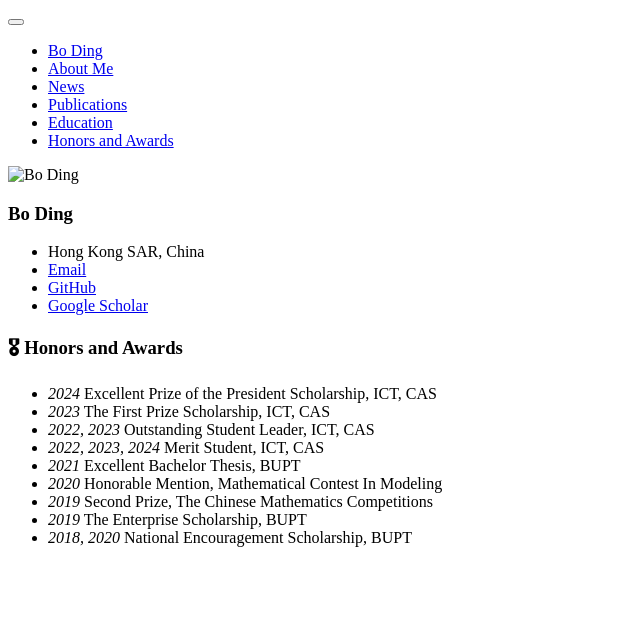
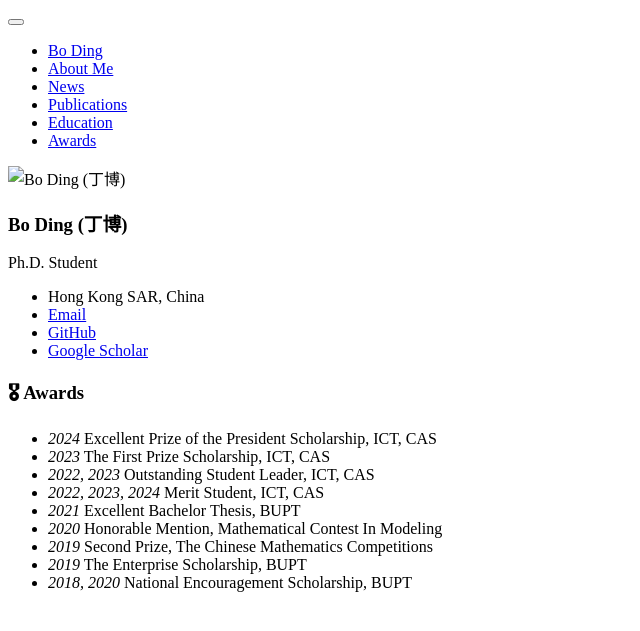
Before and after one commit to BeauDing/BeauDing.github.io, a Jekyll site: the page built from _pages/includes/honors.md, in a window 1280 px wide. Shown: the top 631 px of the page, without its empty margins (0-640 px from the left). Built offline with Jekyll 4.4.1, drawn with Linux system fonts in a browser that asks for light colours; our own code applies the rules of GitHub Pages for plain Markdown files.

Commit message:
Refine sidebar title and awards label

```diff
--- a/_config.yml
+++ b/_config.yml
@@ -22,9 +22,9 @@ baidu_site_verification  :  # get baidu_site_verification from https://ziyuan.ba
 
 # Site Author
 author:
-  name             : "Bo Ding"
+  name             : "Bo Ding (丁博)"
   avatar           : "images/BoDing.jpg"
-  bio              :
+  bio              : "Ph.D. Student"
   location         : "Hong Kong SAR, China"
   employer         :
   pubmed           :
--- a/_data/navigation.yml
+++ b/_data/navigation.yml
@@ -12,5 +12,5 @@ main:
   - title: "Education"
     url: "/#-education"
 
-  - title: "Honors and Awards"
-    url: "/#-honors-and-awards"
+  - title: "Awards"
+    url: "/#-awards"
--- a/_pages/includes/honors.md
+++ b/_pages/includes/honors.md
@@ -1,4 +1,4 @@
-# 🎖 Honors and Awards
+# 🎖 Awards
 
 - *2024* Excellent Prize of the President Scholarship, ICT, CAS
 - *2023* The First Prize Scholarship, ICT, CAS
```
